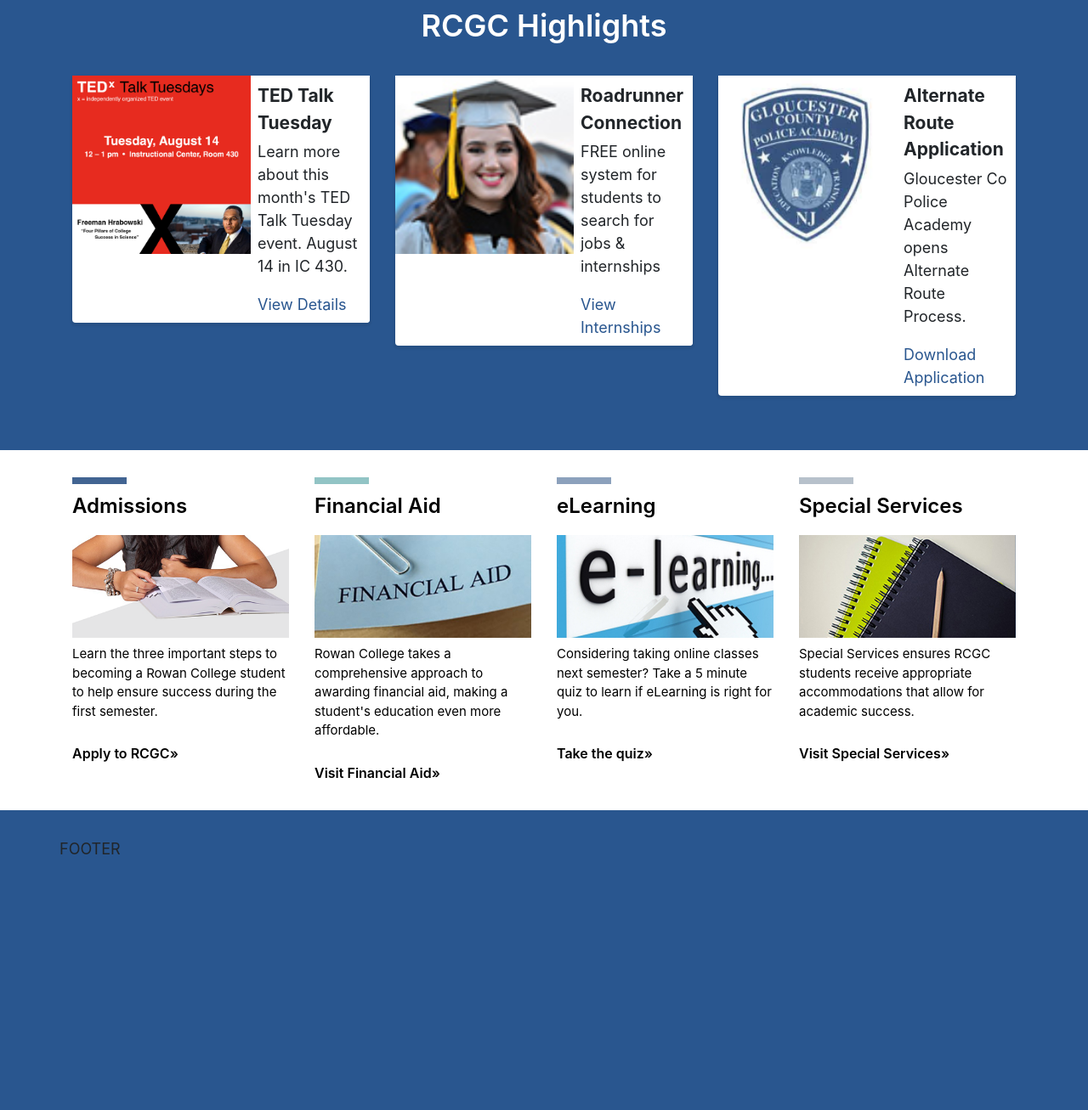
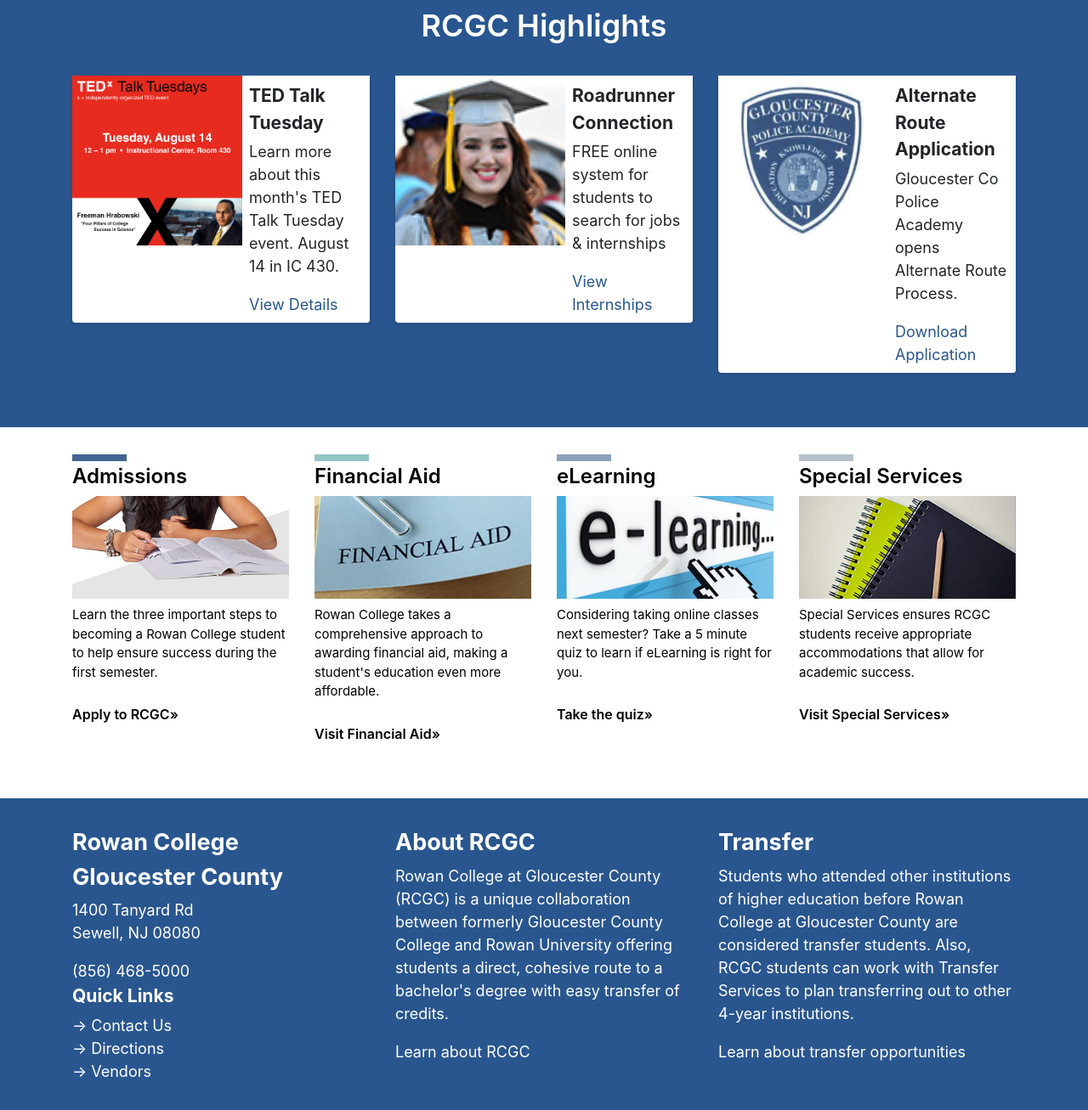
Before and after one commit to montelco/rc, a plain HTML site: page grid.html in a window 1280 px wide. Shown: the part 1352-2659 px from the top of the page at 85% size. Before the commit the page ends 2397 px from the top, so only its background shows below. Drawn offline with nearby package versions, Linux system fonts and the light colour scheme; files whose address does not match are found by name.

Commit message:
Markup mostly there. Still need to work on footer, but otherwise ready for the SCSS logic and the refactoring.

```diff
--- a/_cards.scss
+++ b/_cards.scss
@@ -27,12 +27,22 @@
   }
 
   &__thumbnail {
-    flex-basis: calc(210px);
-    height: 210px;
+    flex-basis: calc(200px);
+    height: 200px;
     padding: 0;
     margin: 0;
     flex-grow: 0;
     flex-shrink: 0;
+    width: 200px;
+
+    @include media(mm) {
+      width: 140px;
+      height: 140px;
+    }
+    @include media(nml) {
+      width: 100%;
+      height: auto;
+    }
 
     img {
       object-fit: cover;
--- a/_evergreen.scss
+++ b/_evergreen.scss
@@ -1,7 +1,7 @@
 .evergreen {
+  margin-bottom: 32px;
   &__accent {
     height: 8px;
-    margin-bottom: 8px;
     width: 64px;
     &.a {background: #426492;}
     &.b {background: #92c4c5;}
@@ -15,7 +15,6 @@
       size: 24px;
       weight: 600;
     }
-    margin-bottom: 16px;
   }
 
   h4 {
@@ -28,6 +27,8 @@
     margin-bottom: 24px;
   }
 
+  img {width: 100%;}
+
   a {
     color: black;
     font: {
--- a/grid.html
+++ b/grid.html
@@ -867,7 +867,7 @@
       </div>
       <div class="row mb-32">
         <div class="col-md-4">
-          <div class="card d-flex">
+          <div class="card d-flex flex-sm-row flex-md-column flex-lg-column flex-xl-row">
             <div class="card__thumbnail">
               <img src="hl-1.jpg" alt="TED Talk Tuesday">
             </div>
@@ -879,7 +879,7 @@
           </div>
         </div>
         <div class="col-md-4">
-          <div class="card d-flex">
+          <div class="card d-flex flex-sm-row flex-md-column flex-lg-column flex-xl-row">
             <div class="card__thumbnail">
               <img src="hl-2.jpg" alt="Student in Gown">
             </div>
@@ -891,7 +891,7 @@
           </div>
         </div>
         <div class="col-md-4">
-          <div class="card d-flex">
+          <div class="card d-flex flex-sm-row flex-md-column flex-lg-column flex-xl-row">
             <div class="card__thumbnail">
               <img src="hl-3.png" alt="Police Academy Shield Logo">
             </div>
@@ -941,8 +941,34 @@
   </div>
   <footer class="fbZone blue cd-main-content">
       <div class="container">
-        <div class="row">
-          FOOTER
+        <div class="row textWhite">
+          <div class="col-md-4">
+            <h2>Rowan College<br/>Gloucester County</h2>
+            <address>
+            1400 Tanyard Rd
+            <br/>
+            Sewell, NJ 08080
+            </address>
+            <a class="textWhite" href="tel:+l-856-468-5000">(856) 468-5000</a>
+            <section>
+              <h3>Quick Links</h3>
+              <ul class="no-padding">
+                <li><a class="textWhite" href="#">→ Contact Us</a></li>
+                <li><a class="textWhite" href="#">→ Directions</a></li>
+                <li><a class="textWhite" href="#">→ Vendors</a></li>
+              </ul>
+            </section>
+          </div>
+          <div class="col-md-4">
+            <h2>About RCGC</h2>
+            <p>Rowan College at Gloucester County (RCGC) is a unique collaboration between formerly Gloucester County College and Rowan University offering students a direct, cohesive route to a bachelor's degree with easy transfer of credits.</p>
+            <a class="textWhite" href="#">Learn about RCGC</a>
+          </div>
+          <div class="col-md-4">
+            <h2>Transfer</h2>
+            <p>Students who attended other institutions of higher education before Rowan College at Gloucester County are considered transfer students. Also, RCGC students can work with Transfer Services to plan transferring out to other 4-year institutions.</p>
+            <a class="textWhite" href="#">Learn about transfer opportunities</a>
+          </div>
         </div>
       </div>
   </footer>
--- a/mixins/_media.scss
+++ b/mixins/_media.scss
@@ -1,3 +1,4 @@
+$xs: 00px;
 $sm: 575px;
 $mm: 767px;
 $md: 768px;
@@ -6,7 +7,9 @@
 $wl: 1500px;
 
 @mixin media($canvas) {
-  @if $canvas == sm {
+  @if $canvas == xs {
+   @media only screen and (max-width: $sm) {@content;}
+  } @else if $canvas == sm {
    @media only screen and (min-width: $sm) {@content;}
   } @else if $canvas == mm {
    @media only screen and (max-width: $mm) {@content;}
```
Also changed, not shown: compiled.min.css, 1 other file.
